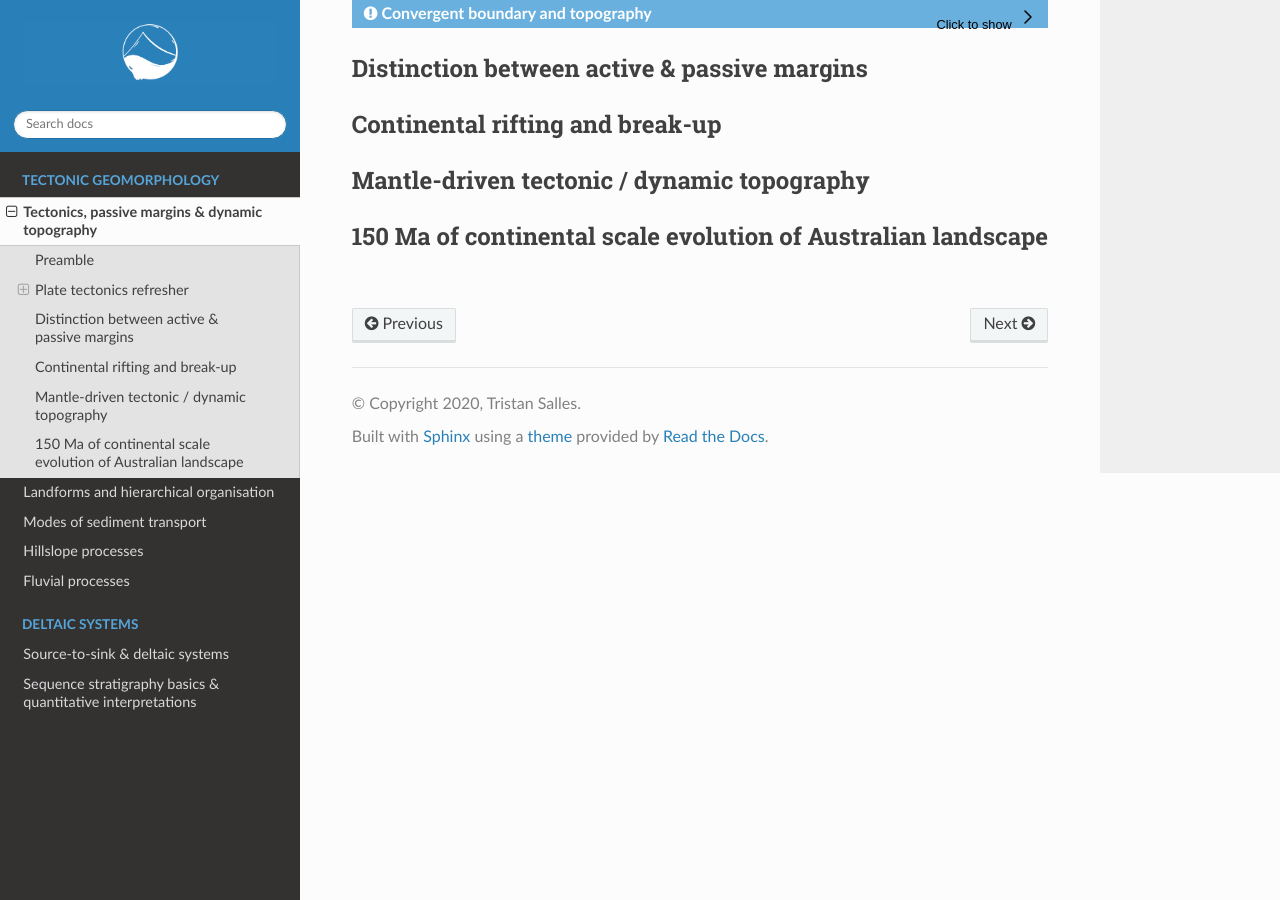
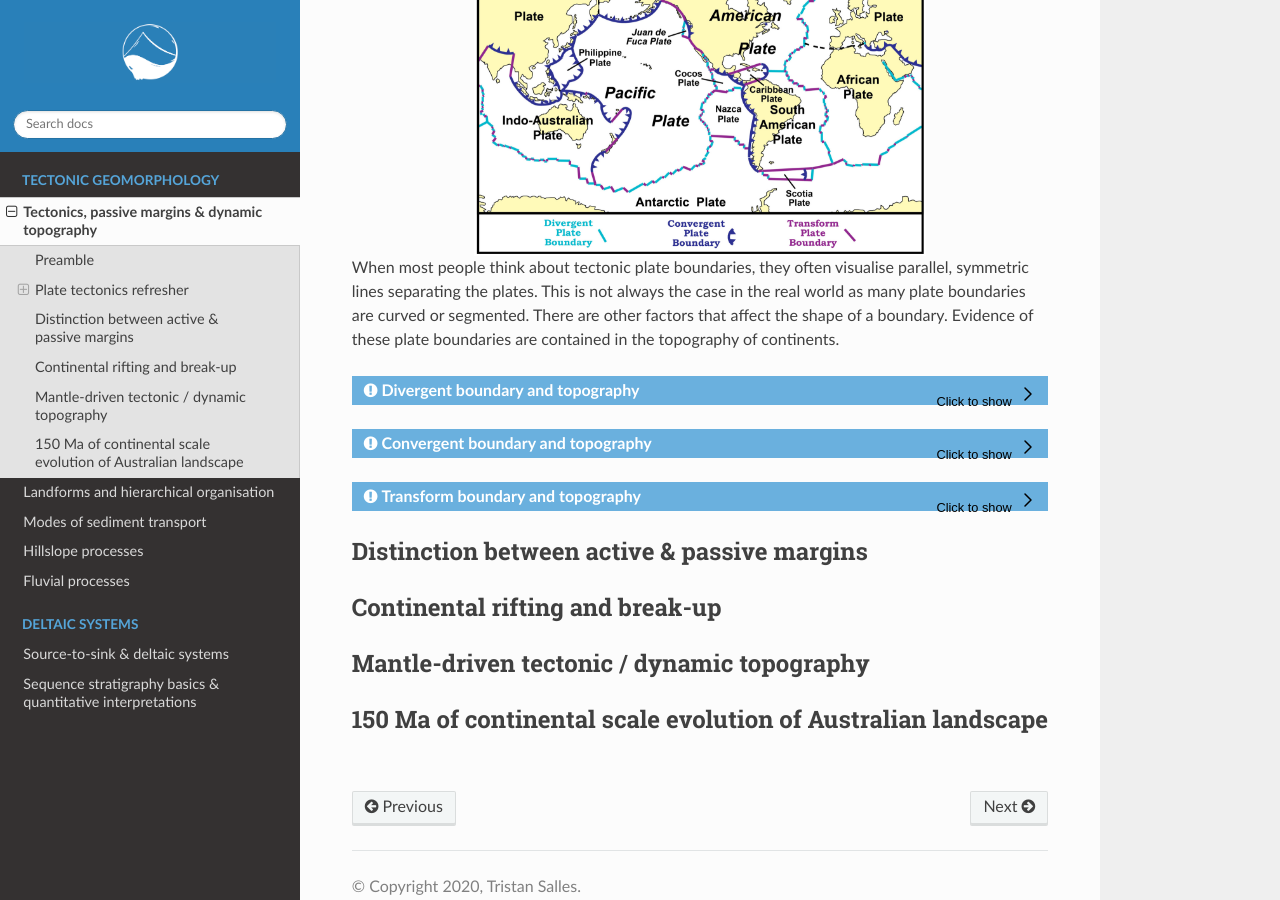
Before and after one commit to TristanSalles/EarthSurface, a Sphinx documentation site: the page built from docs/tectonics.rst, in a window 1280 px wide and 900 px high, scrolled down 4281 px. Built offline with Sphinx 7.4.7 and the Read the Docs theme 2.0.0, drawn with Linux system fonts in a browser that asks for light colours; the version number could not be read and is left out; some of the changed text lies outside the part shown.

Commit message:
add content

```diff
--- a/docs/tectonics.rst
+++ b/docs/tectonics.rst
@@ -94,6 +94,14 @@
 Hence, geologists use processes that occur in the present to interpret processes that occurred in the past. This is known as **uniformitarianism**. One way geologists can interpret ancient plate tectonic activity is to look at the topography of an area (via satellite imagery, topographic maps, shaded relief maps, and digital elevation models).
 
 
+.. figure:: images/platemvt.png
+    :width: 65 %
+    :alt: Plate types
+    :align: center
+
+
+When most people think about tectonic plate boundaries, they often visualise parallel, symmetric lines separating the plates. This is not always the case in the real world as many plate boundaries are curved or segmented. There are other factors that affect the shape of a boundary. Evidence of these plate boundaries are contained in the topography of continents.
+
 ..  admonition:: Divergent boundary and topography
     :class: toggle
 
@@ -109,13 +117,6 @@
     When a divergent boundary occurs beneath oceanic lithosphere, the rising convection current below lifts the lithosphere, producing a mid-ocean ridge. Effects that are found at a divergent boundary between oceanic plates include: a submarine mountain range such as the Mid-Atlantic Ridge; volcanic activity in the form of fissure eruptions; shallow earthquake activity; creation of new seafloor and a widening ocean basin.
 
     When a divergent boundary occurs beneath a thick continental plate, the pull-apart is not vigorous enough to create a clean, single break through the thick plate material. Here the thick continental plate is arched upwards from the convection current's lift, pulled thin by extensional forces, and fractured into a rift-shaped structure. Effects that are found at this type of plate boundary include: a rift valley sometimes occupied by long linear lakes or a shallow arm of the ocean; numerous normal faults bounding a central rift valley; shallow earthquake activity along the normal faults. Volcanic activity sometimes occurs within the rift.
-
-    .. figure:: images/Uraltopomap-1.jpg
-       :width: 70 %
-       :alt: Ural mountains
-       :align: center
-
-       The Ural Mountains in Russia were created during a continent-continent collision in convergent mode. They formed during an orogeny 240 to 300 million years ago and now serve as the boundary between Europe and Asia.
 
 
 ..  admonition:: Convergent boundary and topography
@@ -138,6 +139,22 @@
 
        The Ural Mountains in Russia were created during a continent-continent collision in convergent mode. They formed during an orogeny 240 to 300 million years ago and now serve as the boundary between Europe and Asia.
 
+
+..  admonition:: Transform boundary and topography
+    :class: toggle
+
+    Transform Plate Boundaries are locations where two plates slide past one another. The fracture zone that forms a transform plate boundary is known as a transform fault. Most transform faults are found in the ocean basin and connect offsets in the mid-ocean ridges. A smaller number connect mid-ocean ridges and subduction zones.
+
+    A smaller number of transform faults cut continental lithosphere. The most famous example of this is the San Andreas Fault Zone of western North America. The San Andreas connects a divergent boundary in the Gulf of California with the Cascadia subduction zone. Another example of a transform boundary on land is the Alpine Fault of New Zealand.
+
+    .. figure:: images/NZ.jpg
+      :width: 70 %
+      :alt: NZ mountains
+      :align: center
+
+      The Southern Alps rise dramatically beside the Alpine Fault on New Zealand's West Coast. About 500 kilometres long; northwest at top.
+
+
 Distinction between active & passive margins
 ---------------------------------------------------------
 
```
Also changed, not shown: docs/images/NZ.jpg (added), docs/images/platemvt.png (added), docs/images/tranform.jpg (added).
